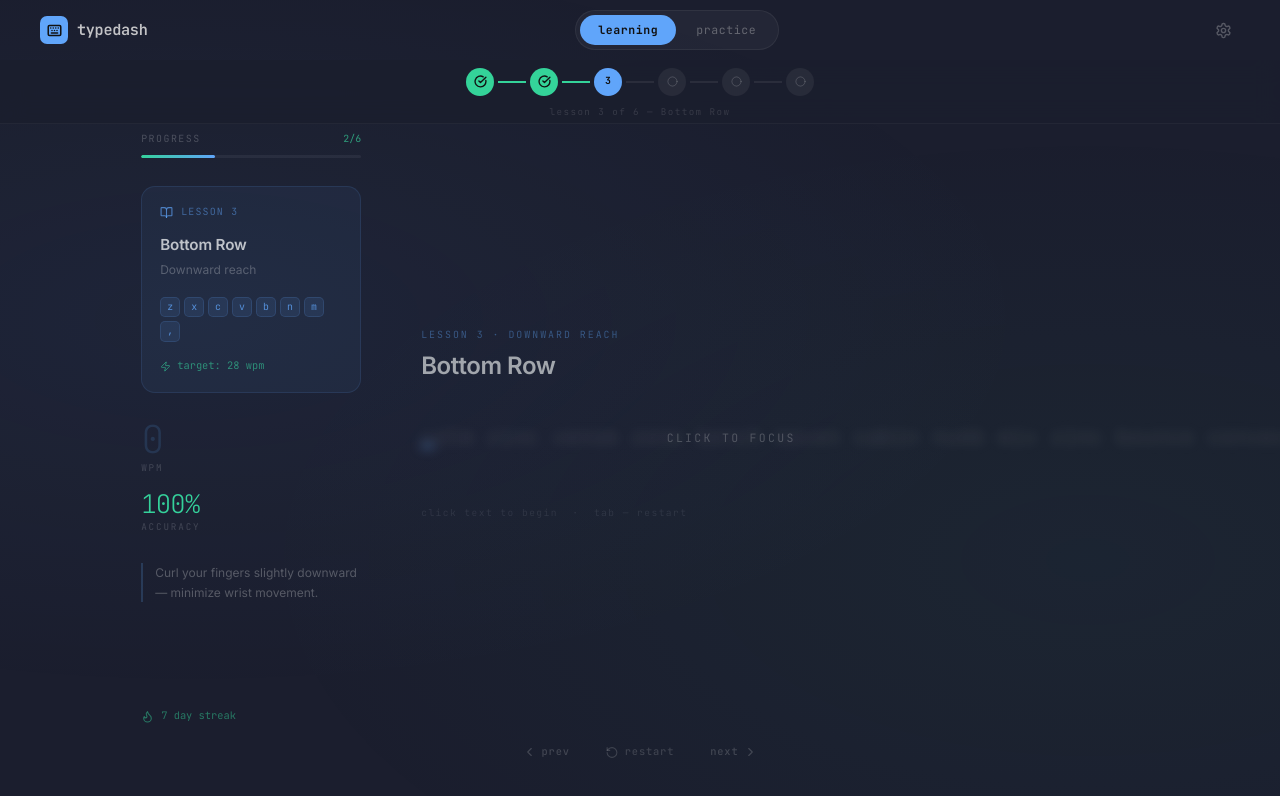
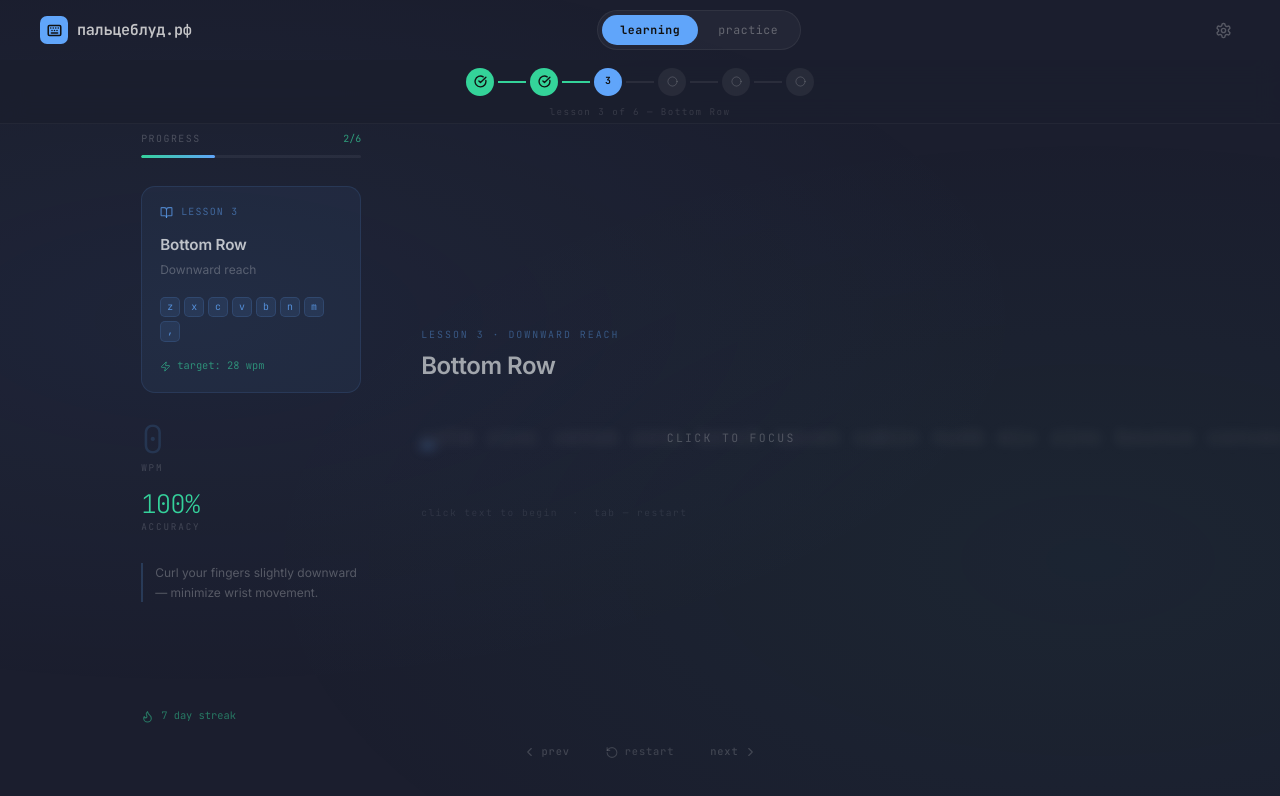
Before and after one commit to rem22p/palceblud.ru, a React (Vite) app: page /learning in a window 1280 px wide. Shown: the top 796 px of the page. Built offline with nearby package versions, Linux system fonts and the light colour scheme.

Commit message:
header update

```diff
--- a/app/components/ModeHeader.tsx
+++ b/app/components/ModeHeader.tsx
@@ -8,7 +8,11 @@ interface SettingsDropdownProps {
   accentColor: string;
 }
 
-function SettingsDropdown({ isOpen, onClose, accentColor }: SettingsDropdownProps) {
+function SettingsDropdown({
+  isOpen,
+  onClose,
+  accentColor,
+}: SettingsDropdownProps) {
   const [punctuation, setPunctuation] = useState(false);
   const [numbers, setNumbers] = useState(false);
   const [smoothCaret, setSmoothCaret] = useState(true);
@@ -145,8 +149,7 @@ export function ModeHeader({ isActive = false }: ModeHeaderProps) {
   const location = useLocation();
   const [settingsOpen, setSettingsOpen] = useState(false);
 
-  const isLearning =
-    location.pathname === "/learning";
+  const isLearning = location.pathname === "/learning";
 
   const isPractice =
     location.pathname === "/" || location.pathname === "/practice";
@@ -203,7 +206,7 @@ export function ModeHeader({ isActive = false }: ModeHeaderProps) {
             letterSpacing: "-0.02em",
           }}
         >
-          typedash
+          пальцеблуд.рф
         </span>
       </div>
 
@@ -257,9 +260,7 @@ export function ModeHeader({ isActive = false }: ModeHeaderProps) {
           style={{
             background: "none",
             border: "none",
-            color: settingsOpen
-              ? accentColor
-              : "rgba(224,224,224,0.3)",
+            color: settingsOpen ? accentColor : "rgba(224,224,224,0.3)",
             cursor: "pointer",
             padding: "8px",
             borderRadius: "8px",
```
